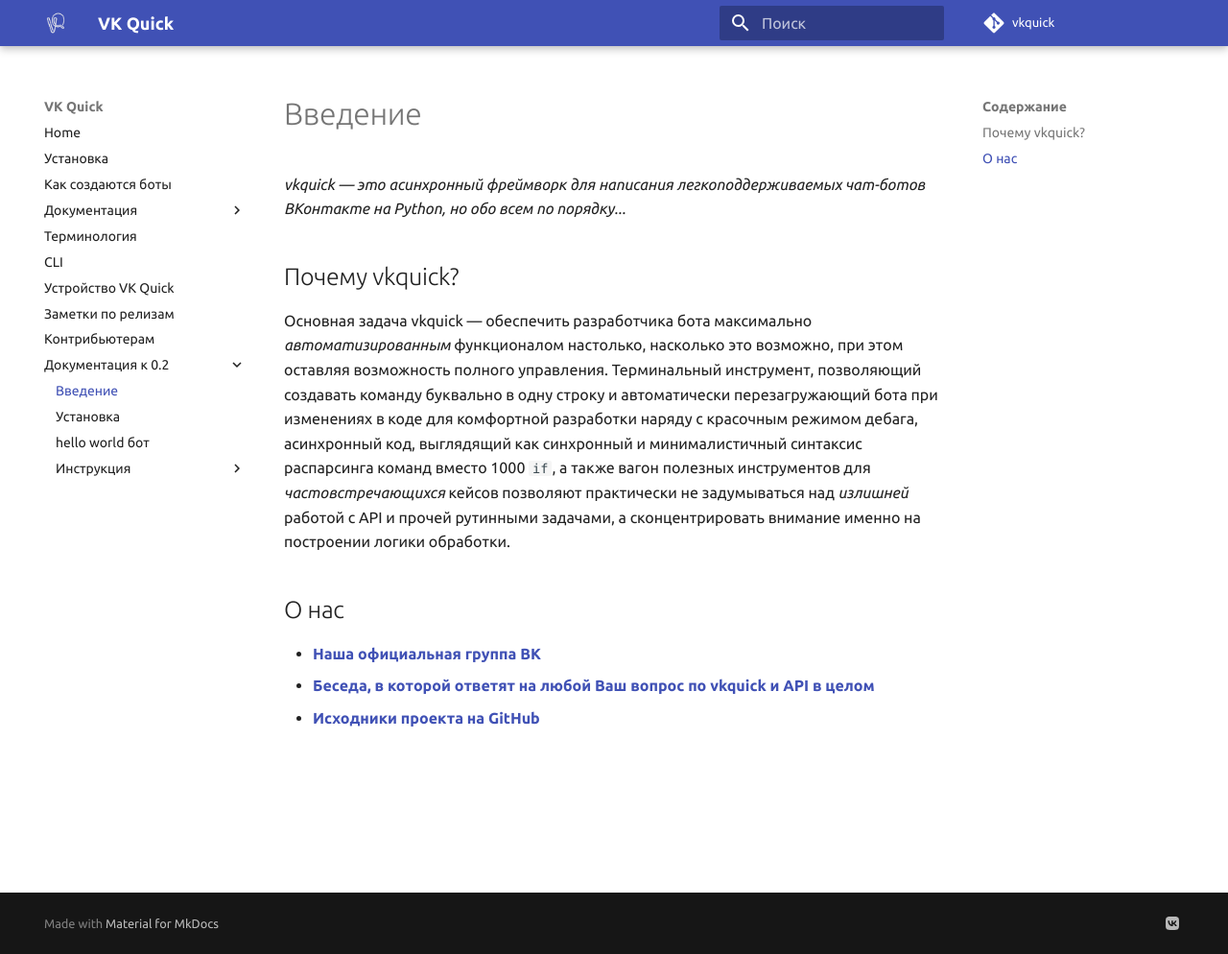
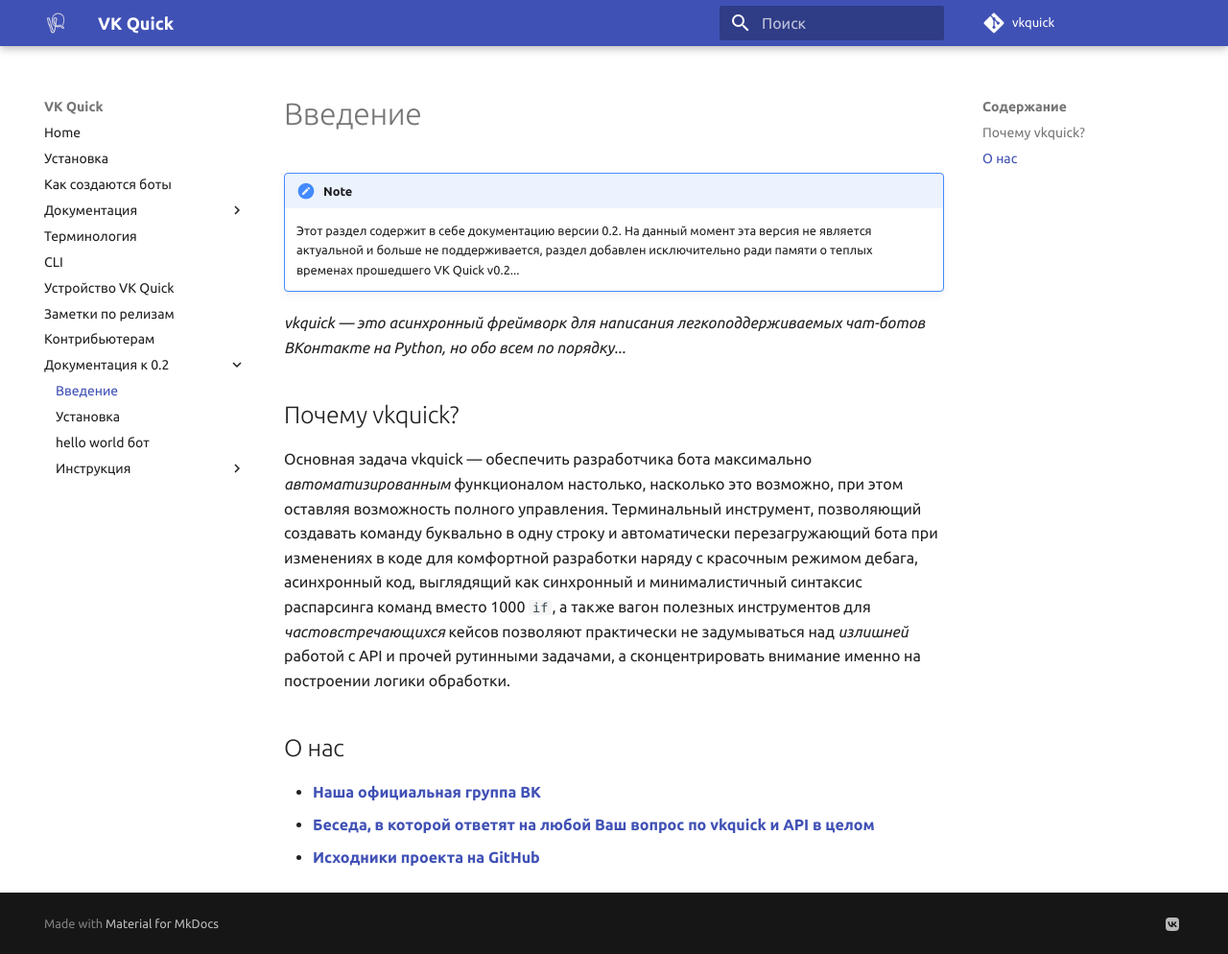
Before and after one commit to deknowny/vkquick, an MkDocs documentation site: the page built from docs/docs-0.2/index.md, in a window 1280 px wide and 994 px high. Shown: the whole window at 96% size. Built offline with MkDocs 1.6.1 and Material for MkDocs 9.7.7, drawn with Linux system fonts in a browser that asks for light colours; some web fonts are replaced; comment, search, counter and statistics services are not loaded.

Commit message:
Add some fixes of pathes

```diff
--- a/docs/docs-0.2/index.md
+++ b/docs/docs-0.2/index.md
@@ -1,3 +1,6 @@
+!!! Note
+    Этот раздел содержит в себе документацию версии 0.2. На данный момент эта версия не является актуальной и больше не поддерживается, раздел добавлен исключительно ради памяти о теплых временах прошедшего VK Quick v0.2...
+
 _vkquick — это асинхронный фреймворк
 для написания легкоподдерживаемых чат-ботов ВКонтакте на Python, но обо всем по порядку..._
 
--- a/readthedocs.yml
+++ b/readthedocs.yml
@@ -11,4 +11,4 @@
 python:
   version: 3.8
   install:
-    - requirements: docs-0.2/requirements.txt
+    - requirements: docs/requirements.txt
```
